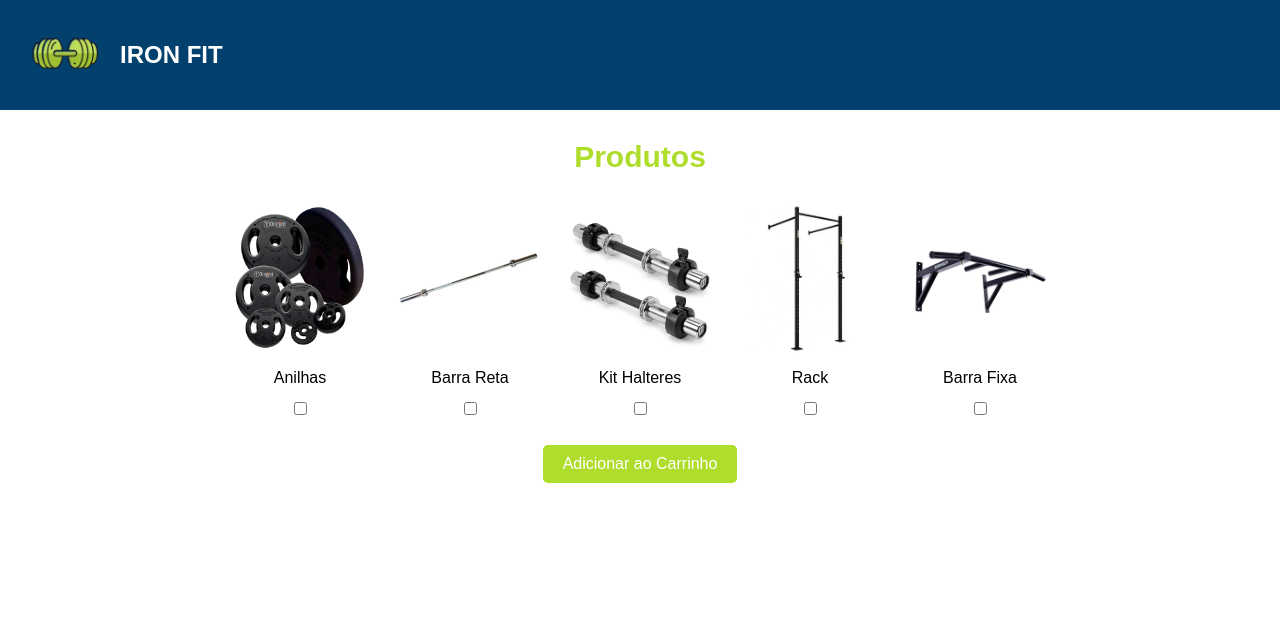
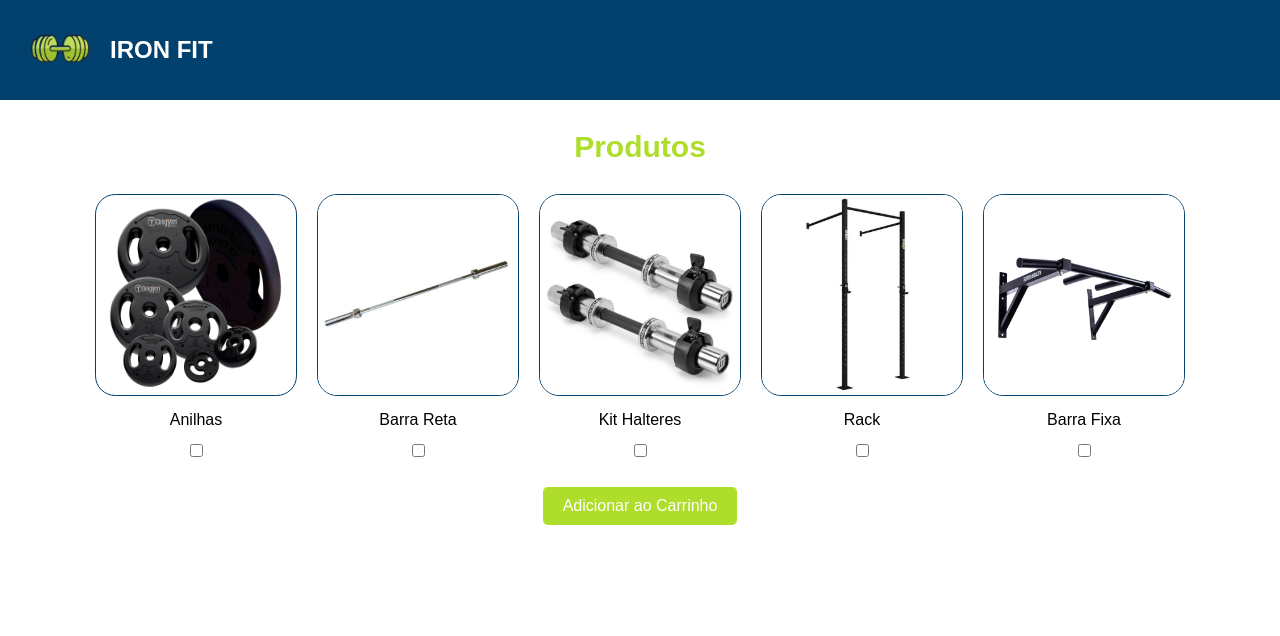
Before and after one commit to dev-DanielSilva/cookiesPHP, a PHP site: page / in a window 1280 px wide. Shown: the top 636 px of the page. Run offline with PHP 8.4, Linux system fonts and the light colour scheme.

Commit message:
Aumento nas Imagens

```diff
--- a/styles/style.css
+++ b/styles/style.css
@@ -22,7 +22,7 @@ nav {
 }
 
 .logo img {
-    height: 90px; /* Ajusta a altura para garantir melhor alinhamento */
+    height: 80px; /* Ajusta a altura para garantir melhor alinhamento */
     margin-right: 10px; /* Espaçamento entre a logo e o título */
     display: block; /* Remove espaçamentos indesejados de imagem */
 }
@@ -91,9 +91,11 @@ form{
 }
 
 .produto img {
-    width: 150px; /* Ajuste o tamanho conforme necessário */
-    height: 150px;
+    width: 200px; /* Ajuste o tamanho conforme necessário */
+    height: 200px;
     margin-bottom: 10px; /* Espaço entre a imagem e o nome */
+    border: 1px solid #02416D;
+    border-radius: 10%;
 }
 
 .produto p {
```
